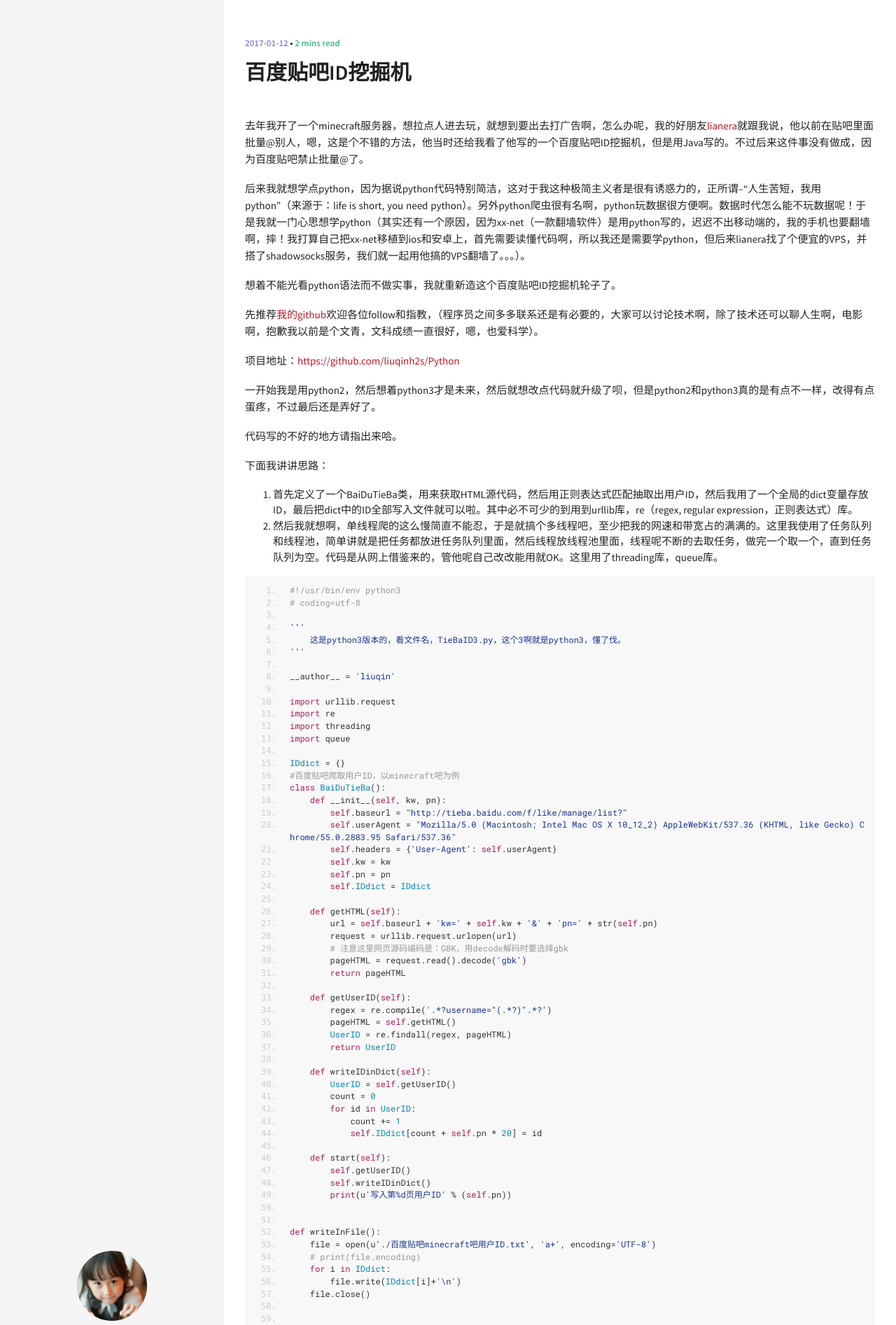
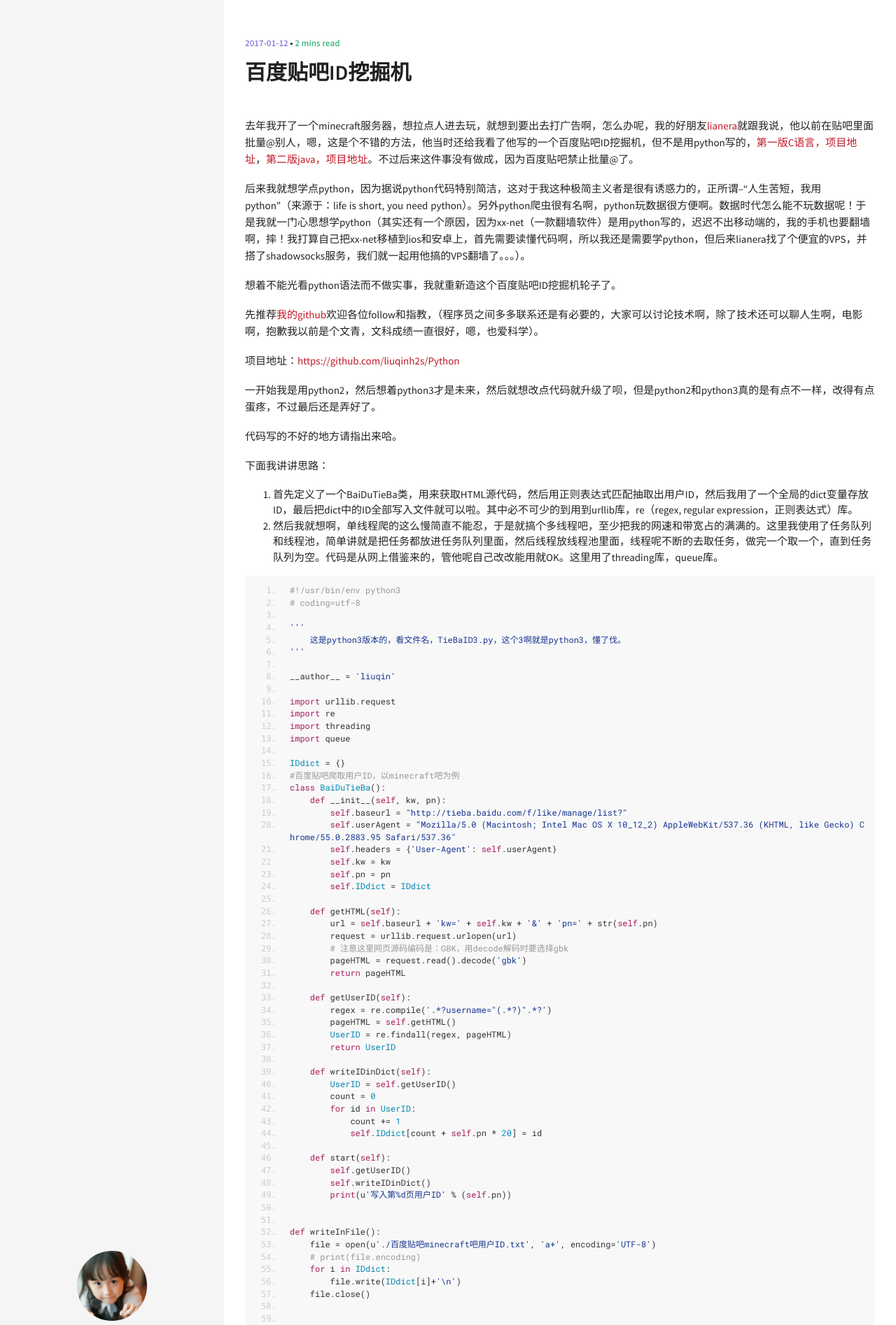
Before and after one commit to transcendtron/liuqinh2s.github.io, a Jekyll site: the page built from _posts/2017-1-12-百度贴吧ID挖掘机.md, in a window 1280 px wide. Shown: the top 1894 px of the page at 70% size. Built offline with Jekyll 4.4.1, drawn with Linux system fonts in a browser that asks for light colours; comment, search, counter and statistics services are not loaded.

```diff
--- a/_posts/2017-1-12-百度贴吧ID挖掘机.md
+++ b/_posts/2017-1-12-百度贴吧ID挖掘机.md
@@ -6,7 +6,7 @@
 comments: true
 ---
 
-去年我开了一个minecraft服务器，想拉点人进去玩，就想到要出去打广告啊，怎么办呢，我的好朋友[lianera](http://lianera.com)就跟我说，他以前在贴吧里面批量@别人，嗯，这是个不错的方法，他当时还给我看了他写的一个百度贴吧ID挖掘机，但是用Java写的。不过后来这件事没有做成，因为百度贴吧禁止批量@了。
+去年我开了一个minecraft服务器，想拉点人进去玩，就想到要出去打广告啊，怎么办呢，我的好朋友[lianera](http://lianera.com)就跟我说，他以前在贴吧里面批量@别人，嗯，这是个不错的方法，他当时还给我看了他写的一个百度贴吧ID挖掘机，但不是用python写的，[第一版C语言，项目地址](https://github.com/lianera/archives/tree/master/tieba-digger)，[第二版java，项目地址](https://github.com/lianera/archives/tree/master/tbot)。不过后来这件事没有做成，因为百度贴吧禁止批量@了。
 
 后来我就想学点python，因为据说python代码特别简洁，这对于我这种极简主义者是很有诱惑力的，正所谓--“人生苦短，我用python”（来源于：life is short, you need python）。另外python爬虫很有名啊，python玩数据很方便啊。数据时代怎么能不玩数据呢！于是我就一门心思想学python（其实还有一个原因，因为xx-net（一款翻墙软件）是用python写的，迟迟不出移动端的，我的手机也要翻墙啊，摔！我打算自己把xx-net移植到ios和安卓上，首先需要读懂代码啊，所以我还是需要学python，但后来lianera找了个便宜的VPS，并搭了shadowsocks服务，我们就一起用他搞的VPS翻墙了。。。）。
 
```
